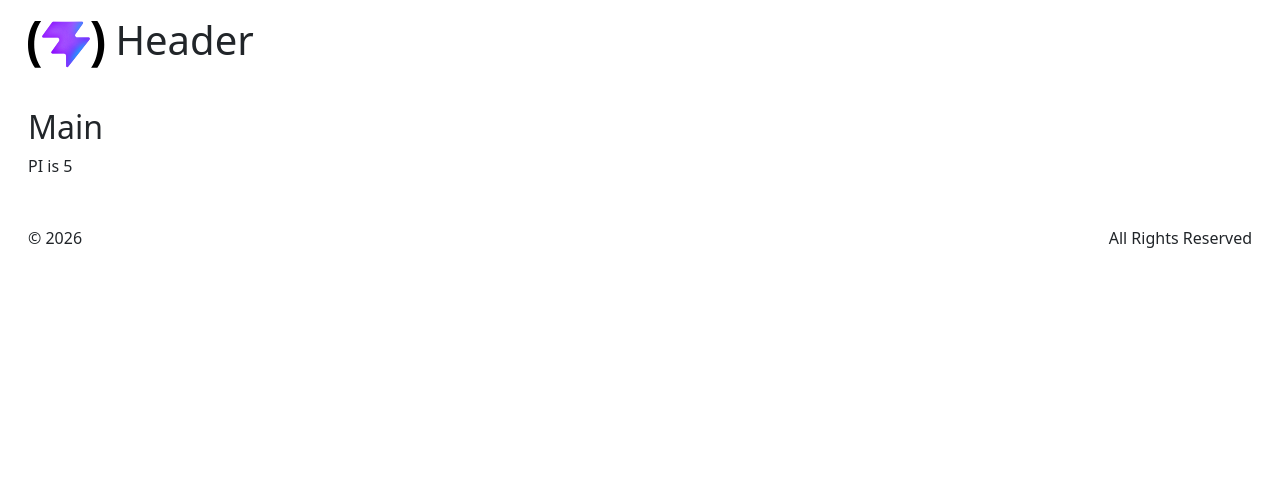
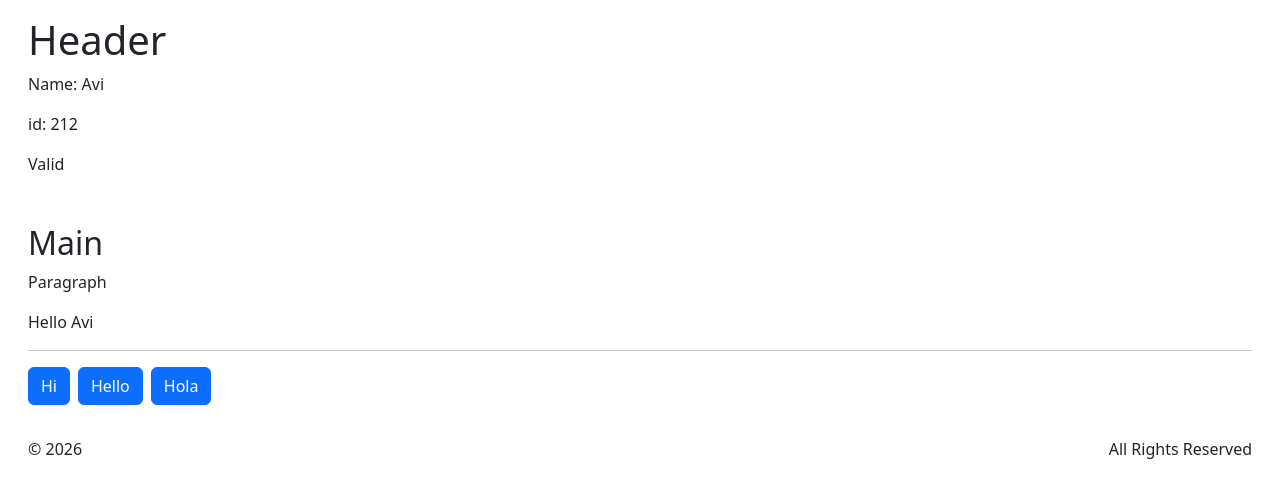
Before and after one commit to avimalhotra/reactsep26, a React (Vite) app: page / in a window 1280 px wide. Shown: the top 498 px of the page. Built offline with nearby package versions, Linux system fonts and the light colour scheme.

Commit message:
JSX and props

```diff
--- a/src/App.jsx
+++ b/src/App.jsx
@@ -3,19 +3,33 @@ import Footer from "./Footer";
 
 export default function App(){
 
-  const pi=Math.PI;
+  function sayHi(){ console.log("Hello") }
+  function sayHello(x){ console.log(`Hello ${x}`) }
+
+  const title="Avi";
+  const id=212;
 
   return (
 
       <div className="container-xxl">
-        <Header></Header>
+        <Header username={title} userid={id} userisvalid={true}></Header>
 
         <main className="p-3">
-           <h2>Main</h2>
-          <p>PI is {2+3} </p>
+            <h2>Main</h2>
+            <p>Paragraph</p>
+            <p>Hello {title}</p>
+
+            <hr />
+
+            <button onClick={ sayHi } className="btn btn-primary me-2">Hi</button>
+            <button onClick={ e=>sayHello(e.target.textContent) } className="btn btn-primary me-2">Hello</button>
+            <button onClick={ e=>sayHello(e.target.textContent) } className="btn btn-primary me-2">Hola</button>
+
+
         </main>
 
-        <Footer></Footer>
+
+        <Footer year={2026} ></Footer>
       </div>
 
   )
--- a/src/Footer.jsx
+++ b/src/Footer.jsx
@@ -1,7 +1,7 @@
-export default function Footer(){
+export default function Footer({year}){
      return (
           <footer className="d-flex justify-content-between p-3">
-               <p>&copy; 2026</p>
+               <p>&copy; {year}</p>
                <p>All Rights Reserved</p>
           </footer>
      )
--- a/src/Header.jsx
+++ b/src/Header.jsx
@@ -1,9 +1,26 @@
-import logo from "./assets/vite.svg";
+// export default function Header(a){
+//      console.log( a );                              // object
+//      return (
+//           <>
+//                <header className="p-3">
+//                     <h1>  Header</h1>
+//                     <p>Name: {a.username}</p>
+//                     <p>id: {a.userid}</p>
+//                </header>
+//           </>
+//      )
+// }
 
-export default function Header(){
+export default function Header( {username="", userid=0 , userisvalid=false} ){
      return (
-          <header className="p-3">
-               <h1> <img src={logo} /> Header</h1>
-          </header>
+          <>
+               <header className="p-3">
+                    <h1>Header</h1>
+                    <p>Name: {username}</p>
+                    <p>id: {userid}</p>
+                    { userisvalid && <p>Valid</p> }
+                    { !userisvalid && <p>Invalid</p> }
+               </header>
+          </>
      )
 }
--- a/src/main.jsx
+++ b/src/main.jsx
@@ -2,6 +2,7 @@ import { StrictMode } from 'react'
 import { createRoot } from 'react-dom/client'
 import './index.css'
 import '/node_modules/bootstrap/dist/css/bootstrap.min.css'
+import 'bootstrap'
 
 import App from './App.jsx'
 
```
Also changed, not shown: jsconfig.json (added, +15 -0 lines).
